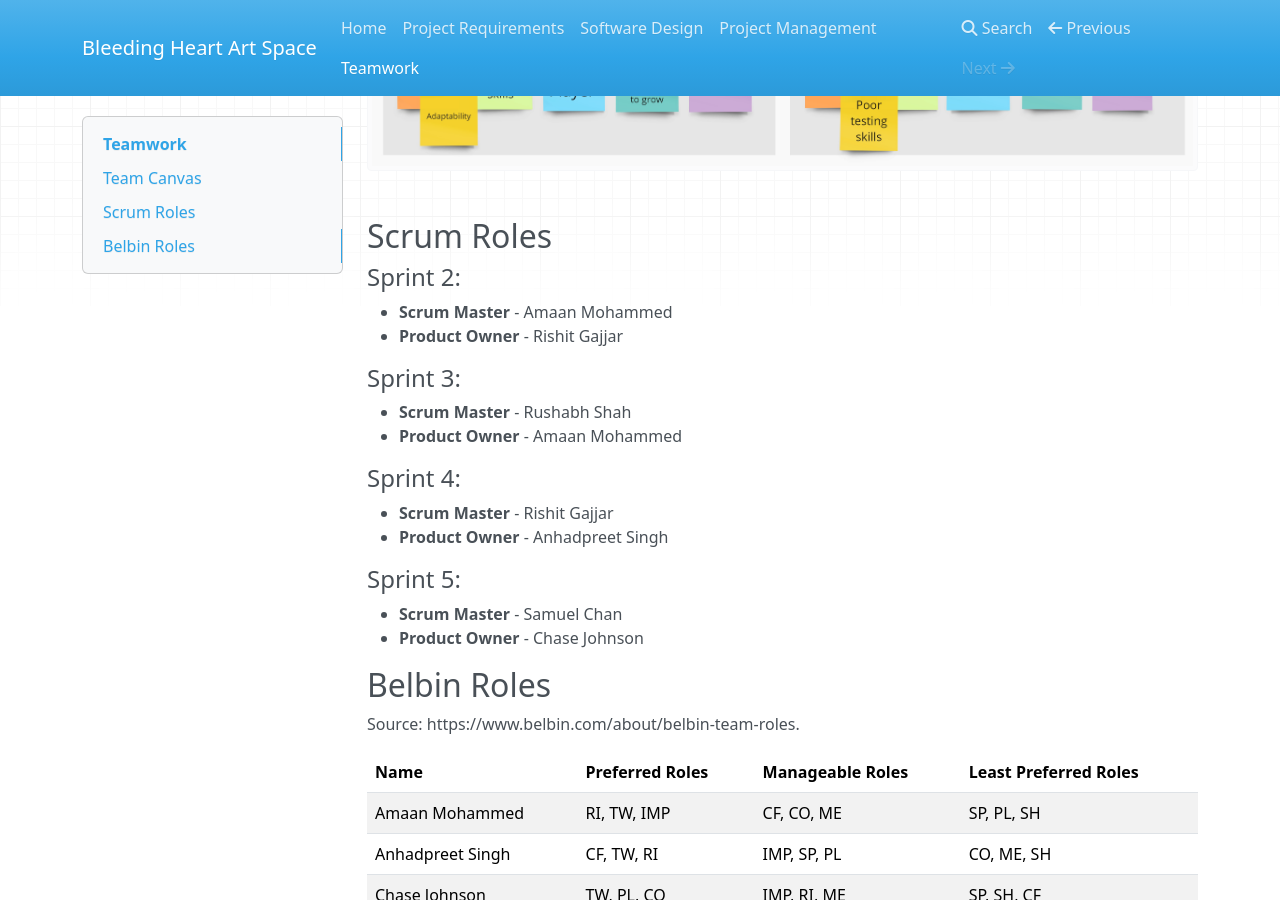
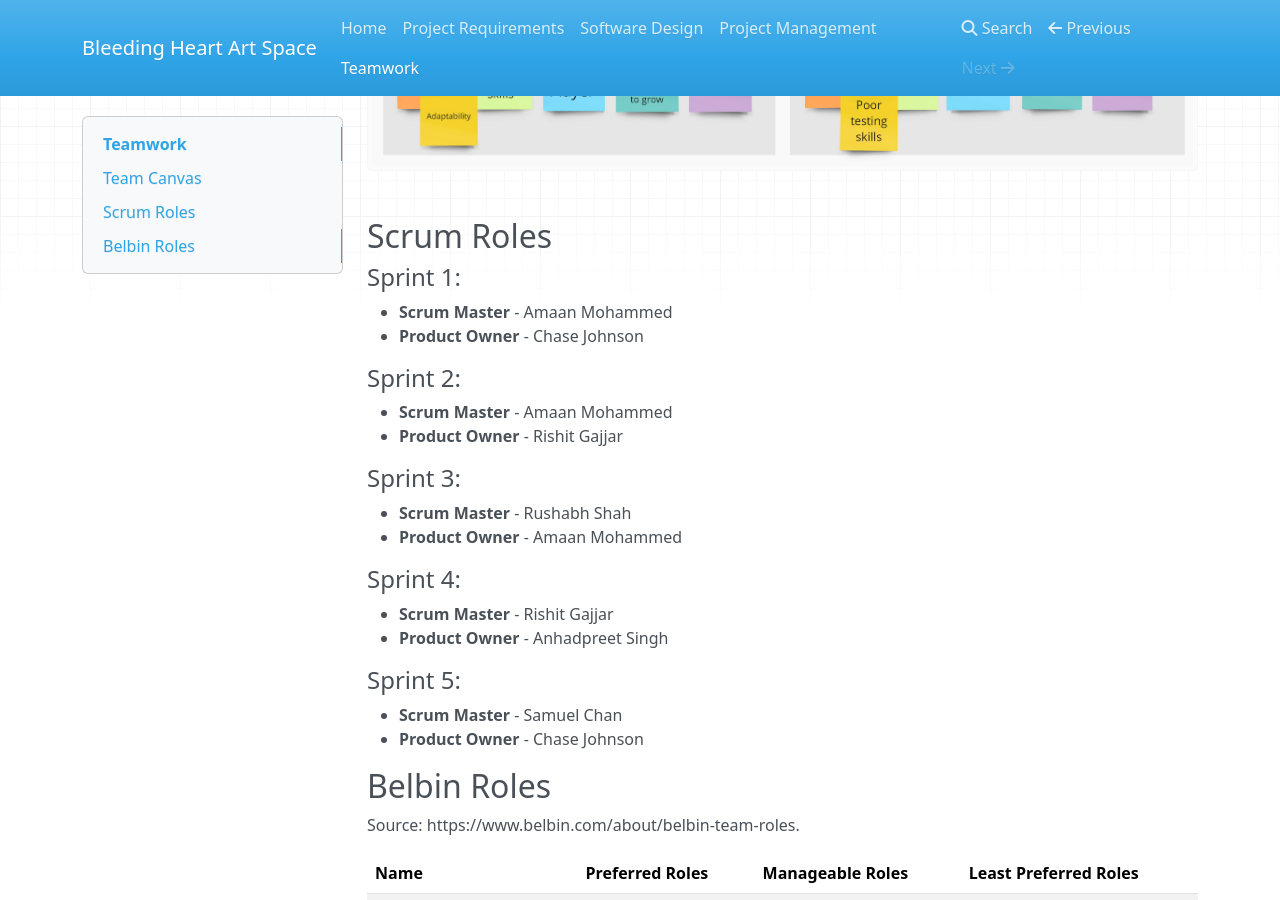
Before and after one commit to UAlberta-CMPUT401/f24project-Bleeding-Heart-Art-Space, an MkDocs documentation site: the page built from docs/teamwork.md, in a window 1280 px wide and 900 px high, scrolled down 720 px. Built offline with MkDocs 1.6.1, drawn with Linux system fonts in a browser that asks for light colours; nearby versions of some CDN libraries.

Commit message:
docs: sprint 1 scrum roles

```diff
--- a/docs/teamwork.md
+++ b/docs/teamwork.md
@@ -7,6 +7,10 @@ This page provides an overview of the team and its members.
 ![Team Canvas](images/team-canvas.jpg)
 
 ## Scrum Roles
+
+#### Sprint 1:
+- **Scrum Master** - Amaan Mohammed
+- **Product Owner** - Chase Johnson
 
 #### Sprint 2:
 - **Scrum Master** - Amaan Mohammed
```
